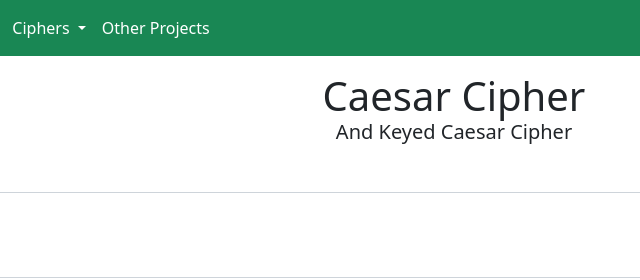
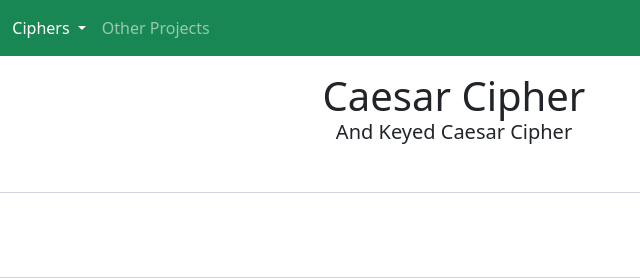
Before and after one commit to QubedFox/supreme-train, a plain HTML site: page html/caesar-cipher.html in a window 1280 px wide. Shown: the top 280 px of the page, 186-826 px from the left. Drawn offline with Linux system fonts and the light colour scheme.

Commit message:
Changed 'Other Projects' link to not active

```diff
--- a/html/caesar-cipher.html
+++ b/html/caesar-cipher.html
@@ -50,7 +50,7 @@
                             </ul>
                         </li>
                         <li class="nav-item">
-                            <a class="nav-link active" aria-current="page" href="https://qubedfox.github.io/url_lemon/">Other Projects</a>
+                            <a class="nav-link" aria-current="page" href="https://qubedfox.github.io/url_lemon/">Other Projects</a>
                         </li>
                     </ul>
                 </div>
```
Also changed, not shown: index.html (+1 -1 lines).
